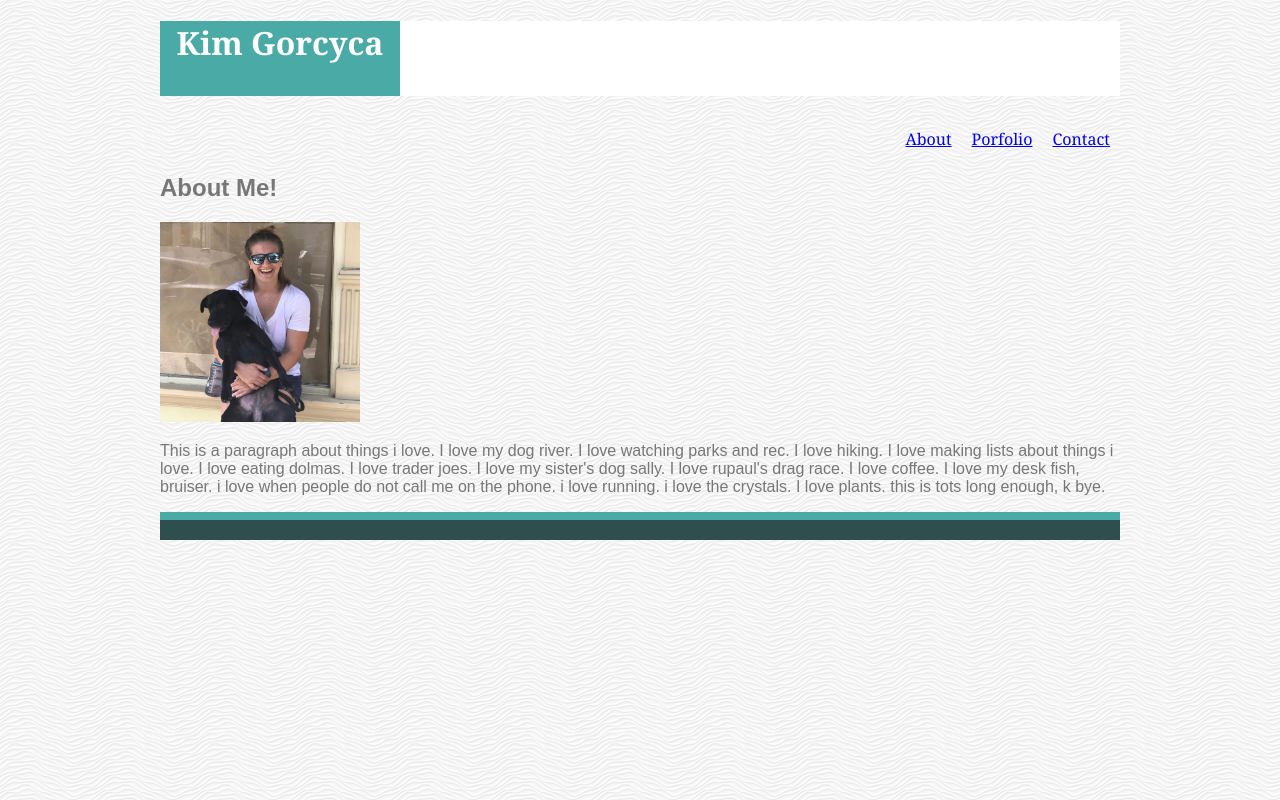
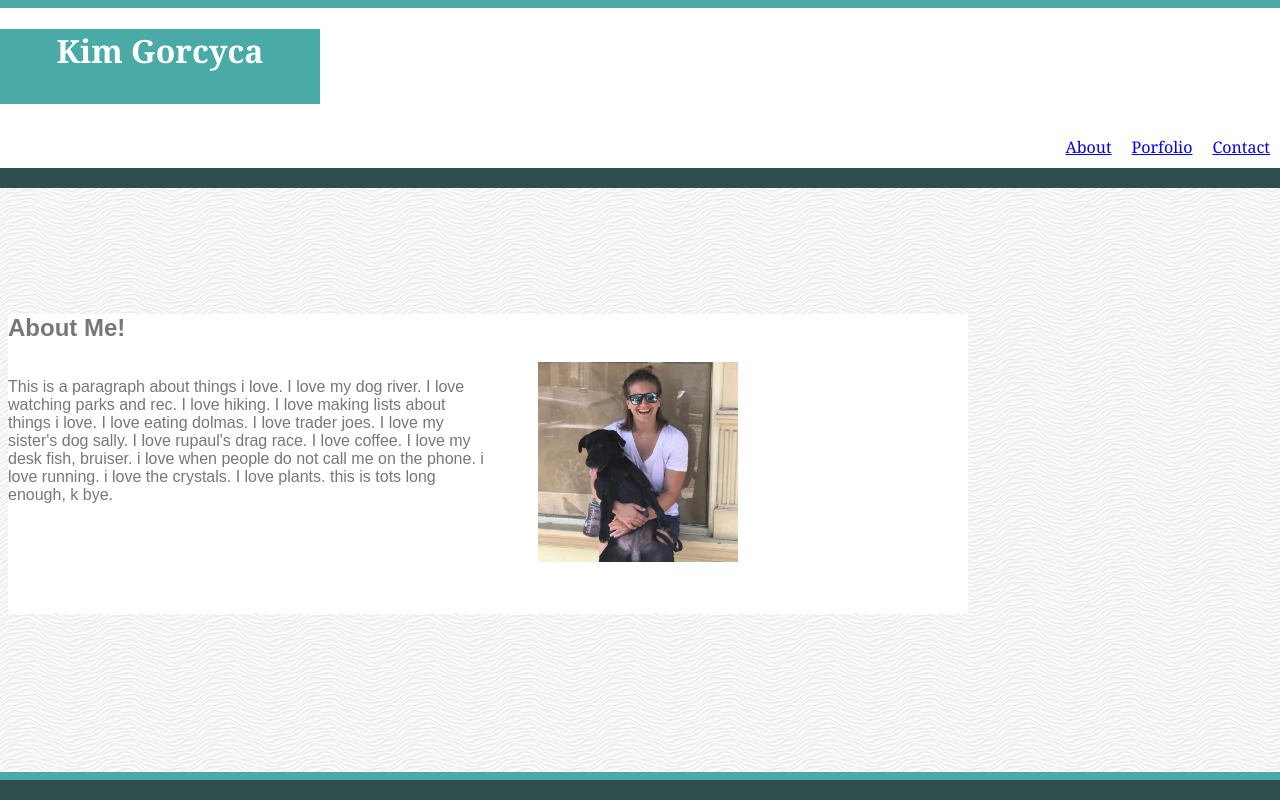
Before and after one commit to kimgorc/Basic-Portfolio, a plain HTML site: page index.html in a window 1280 px wide. Drawn offline with Linux system fonts and the light colour scheme.

Commit message:
further updates to css and html files- formatting

```diff
--- a/assets/css/contact.css
+++ b/assets/css/contact.css
@@ -1,5 +1,7 @@
 section {
    width: 960px;
-   height:500px;
+   height:300px;
    margin: 500;
+   background-color:#ffffff;
+   border-color: #dddddd;
 }
--- a/assets/css/index.css
+++ b/assets/css/index.css
@@ -0,0 +1,17 @@
+p{
+    width:50%;
+    float: left;
+}
+
+img{
+    position: relative; left: 50px;
+
+}
+
+section{
+    width: 960px;
+    height:300px;
+    margin: 500;
+    background-color:#ffffff;
+    border-color: #dddddd;
+}
--- a/assets/css/style.css
+++ b/assets/css/style.css
@@ -1,12 +1,10 @@
 body {
     color:#777777;
-    background-color:#ffffff;
-    border-color: #dddddd;
     font-family: 'Arial', 'Helvetica Neue', Helvetica, sans-serif;
     width: 960px;
     height:100%;
-    margin: 0 auto 0 auto;
     background-image: url(../images/white-waves/white-waves.png);
+    position: relative; bottom: -250px;
 }
 
 
@@ -15,6 +13,13 @@ header {
     background-color: #ffffff;
     border-color: #cccccc;
     font-family: Georgia, 'Times New Roman', Times, serif;
+    border-top: 8px solid #4aaaa5;
+    border-bottom: 20px solid darkslategrey;
+    position: fixed;
+    left: 0;
+    top: 0;
+    width: 100%;
+
 }
 
 h1{
@@ -32,6 +37,7 @@ ul{
   padding: 0;
   display: block;
   float:right;
+  color:#777777;
 
 }
 
@@ -44,5 +50,9 @@ footer{
     background-color: #666666;
     border-top: 8px solid #4aaaa5;
     border-bottom: 20px solid darkslategrey;
-
-}
+    position: fixed;
+    left: 0;
+    bottom: 0;
+    width: 100%;
+    text-align: center;
+    }
```
Also changed, not shown: contact.html (+8 -5 lines).
